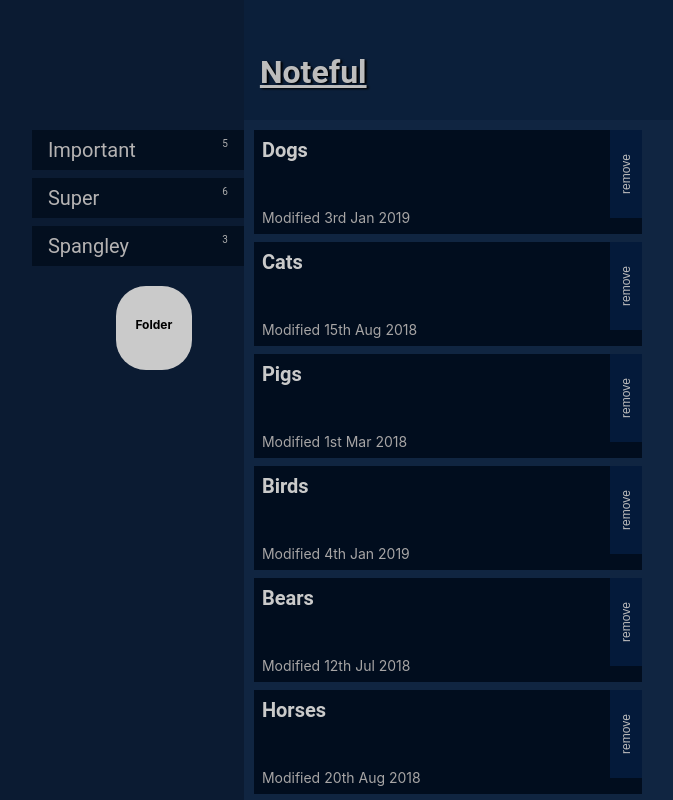
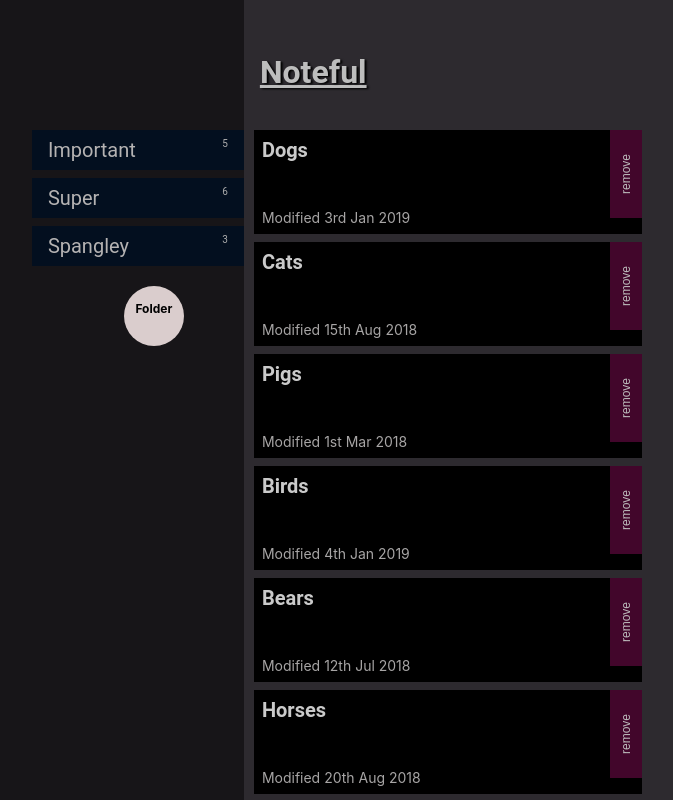
Before and after one commit to gaganssingh/noteful, a React (Create React App) app: page / in a window 1280 px wide. Shown: the whole page, without its empty margins (144-817 px from the left). Built offline with nearby package versions, Linux system fonts and the light colour scheme.

Commit message:
refactored some logic and updated styling

```diff
--- a/src/App.css
+++ b/src/App.css
@@ -9,7 +9,7 @@
 }
 
 .App__nav {
-	background-color: #0b1b32;
+	background-color: #171518;
 	color: #fff;
 	grid-area: sidebar;
 	height: 100vh;
@@ -17,7 +17,7 @@
 }
 
 .App__header {
-	background-color: #0b1f3a;
+	background-color: #2d2a2f;
 	color: #bdbdbd;
 	font-family: var(--custom-font);
 	grid-area: header;
@@ -31,7 +31,7 @@
 }
 
 .App__main {
-	background-color: #102541;
+	background-color: #2d2a2f;
 	grid-area: main;
 	height: calc(100vh - 120px);
 	overflow: auto;
--- a/src/CircleButton/CircleButton.css
+++ b/src/CircleButton/CircleButton.css
@@ -1,6 +1,5 @@
-
 .NavCircleButton {
-  background-color: #cacaca;
+	background-color: #dacdcd;
 	border-radius: 30px;
 	border: 0;
 	color: black;
@@ -8,14 +7,14 @@
 	font-size: 12px;
 	font-weight: bold;
 	height: 60px;
-  padding: 8px;
+	/* padding: 5px; */
 	text-align: center;
 	text-decoration: none;
 	width: 60px;
 }
 
 a.NavCircleButton {
-  padding: 16px 8px 8px;
+	/* padding: 16px 8px 8px; */
 }
 
 .NavCircleButton:hover {
--- a/src/Note/Note.css
+++ b/src/Note/Note.css
@@ -1,7 +1,6 @@
-
 .Note {
 	--note-height: 88px;
-  background-color: #010d1e;
+	background-color: #000000;
 	color: #cacaca;
 	height: var(--note-height);
 	margin-bottom: 8px;
@@ -12,7 +11,7 @@
 
 .Note__delete {
 	--note-button-height: 32px;
-  background-color: #041a3a;
+	background-color: #42062b;
 	border: 0;
 	color: #bdbcbc;
 	float: right;
@@ -44,7 +43,7 @@
 	text-decoration: none;
 }
 .Note__title a:hover {
-  color: #FFB72F;
+	color: #ffb72f;
 }
 
 .Note__dates {
--- a/src/Note/Note.js
+++ b/src/Note/Note.js
@@ -1,7 +1,6 @@
 import React from "react";
 import { Link } from "react-router-dom";
 import { format } from "date-fns";
-import { FontAwesomeIcon } from "@fortawesome/react-fontawesome";
 import "./Note.css";
 
 export default function Note(props) {
@@ -11,7 +10,7 @@ export default function Note(props) {
 				<Link to={`/note/${props.id}`}>{props.name}</Link>
 			</h2>
 			<button className="Note__delete" type="button">
-				<FontAwesomeIcon icon="trash-alt" /> remove
+				remove
 			</button>
 			<div className="Note__dates">
 				<div className="Note__dates-modified">
--- a/src/NotePageNav/NotePageNav.css
+++ b/src/NotePageNav/NotePageNav.css
@@ -1,9 +1,8 @@
-
 .NotePageNav__back-button {
-  margin: 45px 20px 25px auto
+	margin: 45px 20px 25px auto;
 }
 .NotePageNav__back-button:hover {
-  background-color: #FFB72F;
+	background-color: #ffb72f;
 }
 
 .NotePageNav__folder-name {
--- a/src/NotePageNav/NotePageNav.js
+++ b/src/NotePageNav/NotePageNav.js
@@ -1,32 +1,25 @@
-import React from 'react'
-import { FontAwesomeIcon } from '@fortawesome/react-fontawesome'
-import CircleButton from '../CircleButton/CircleButton'
-import './NotePageNav.css'
+import React from "react";
+import CircleButton from "../CircleButton/CircleButton";
+import "./NotePageNav.css";
 
 export default function NotePageNav(props) {
 	return (
-    <div className='NotePageNav'>
+		<div className="NotePageNav">
 			<CircleButton
-        tag='button'
-        role='link'
+				tag="button"
+				role="link"
 				onClick={() => props.history.goBack()}
-        className='NotePageNav__back-button'
+				className="NotePageNav__back-button"
 			>
-        <FontAwesomeIcon icon='chevron-left' />
-        <br />
 				Back
 			</CircleButton>
-      {props.folder && (
-        <h3 className='NotePageNav__folder-name'>
-          {props.folder.name}
-        </h3>
-      )}
+			{props.folder && <h3 className="NotePageNav__folder-name">{props.folder.name}</h3>}
 		</div>
-  )
+	);
 }
 
 NotePageNav.defaultProps = {
-  history: {
-    goBack: () => {}
+	history : {
+		goBack : () => {}
 	}
-}
+};
```
Also changed, not shown: src/NotefulForm/NotefulForm.css (indentation only). Lines whose indentation alone changed are shown as unchanged.
